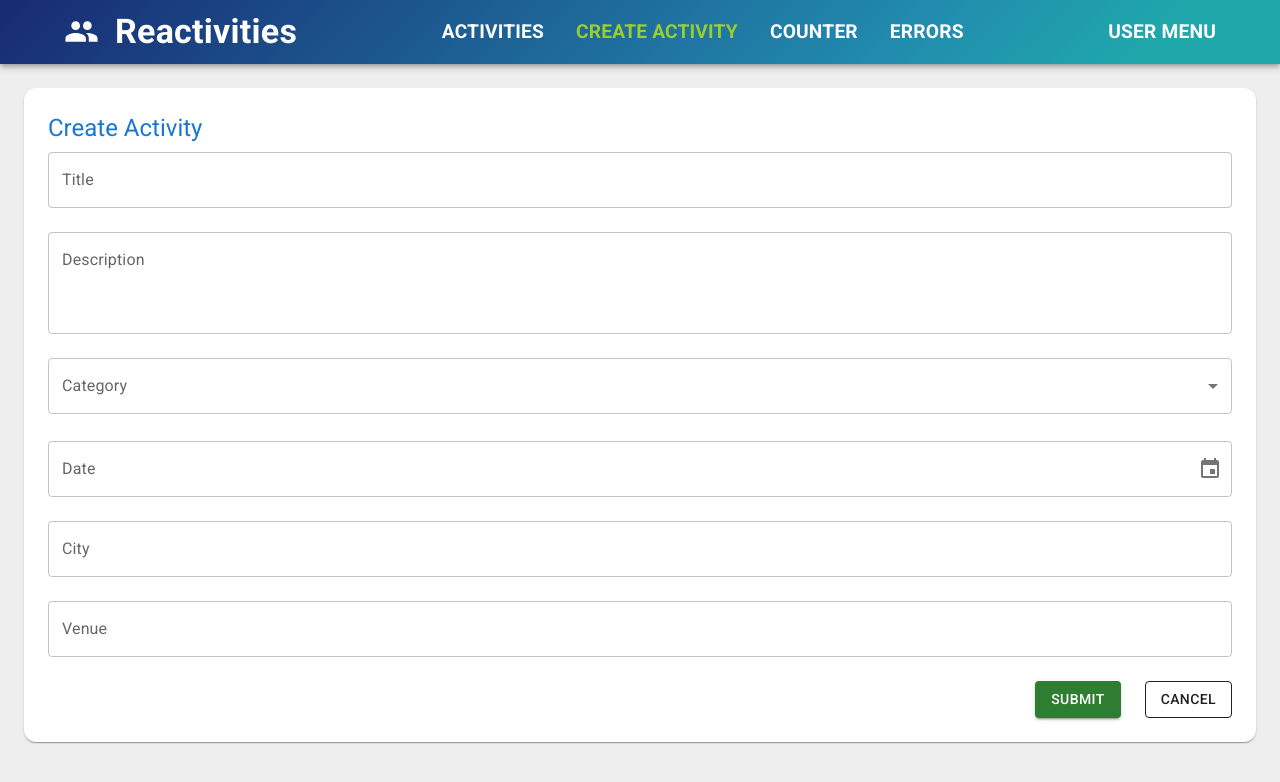
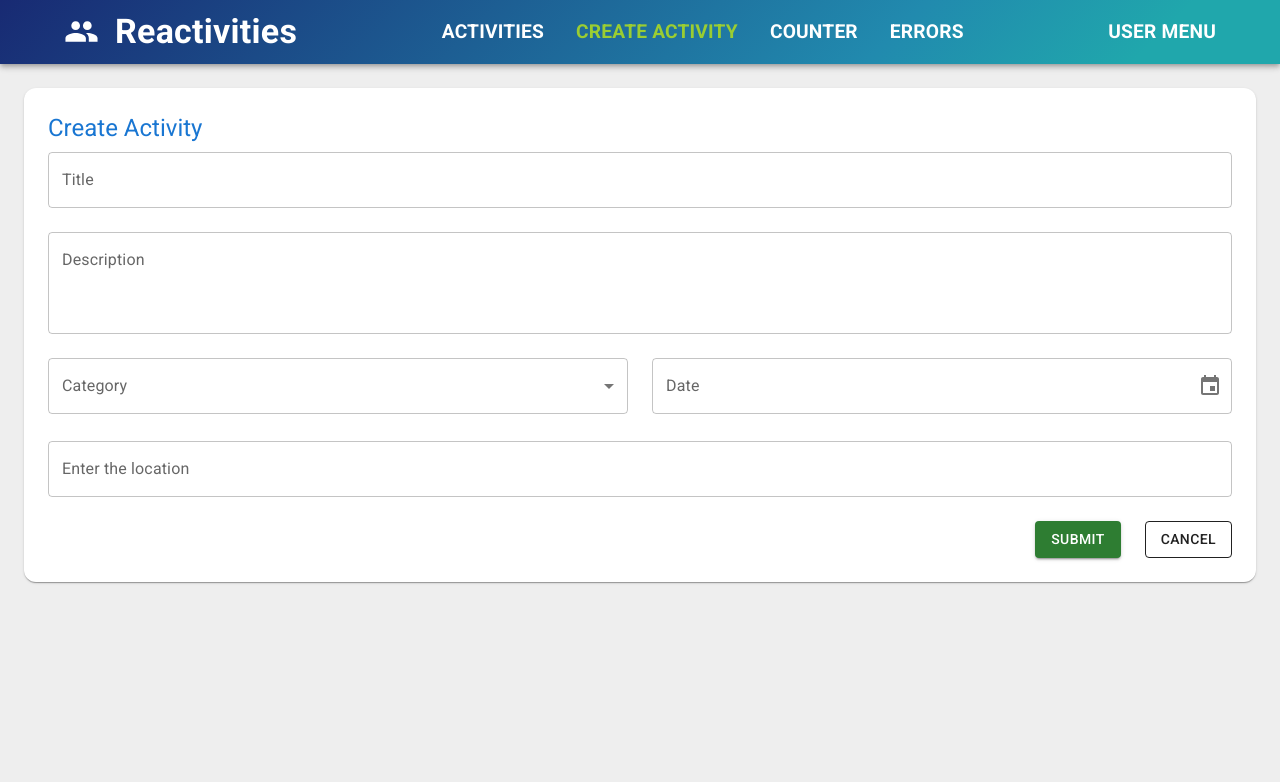
Before and after one commit to nanaessandoh/React_Dotnet_Project, a React (Vite) app in the folder clientapp/: page /createActivity in a window 1280 px wide. Shown: the top 782 px of the page. Built offline with nearby package versions, Linux system fonts and the light colour scheme.

Commit message:
Add location input

```diff
--- /dev/null
+++ b/clientapp/src/app/shared/components/LocationInput.tsx
@@ -0,0 +1,89 @@
+import { FieldValues, useController, UseControllerProps } from "react-hook-form"
+import { LocationIQSuggestion } from "../../../lib/types";
+import { useEffect, useMemo, useState } from "react";
+import { Box, debounce, ListItemButton, TextField, Typography } from "@mui/material";
+import axios from "axios";
+
+type Props<T extends FieldValues> = {} & UseControllerProps<T>
+
+const access_token = 'pk.5fe5bc7f0f9caad7fe7952c0f9a724bb';
+const locationURl = `https://api.locationiq.com/v1/autocomplete?key=${access_token}&limit=5&dedupe=1&`;
+
+const LocationInput = <T extends FieldValues>(props: Props<T>) => {
+    const { field, fieldState } = useController({ ...props })
+    const [loading, setLoading] = useState(false);
+    const [suggestions, setSuggestions] = useState<LocationIQSuggestion[]>([]);
+    const [inputValue, setInputValue] = useState(field.value || '');
+
+    // unCallback has issue when using debounce, so use useMemo instead
+    const fetchSuggestions = useMemo(
+        () => debounce(async (query: string) => {
+            if (!query || query.length < 3) {
+                setSuggestions([]);
+                return;
+            }
+
+            setLoading(true);
+
+            try {
+                const response = await axios.get<LocationIQSuggestion[]>(`${locationURl}q=${query}`);
+                setSuggestions(response.data);
+            } catch (error) {
+                console.error("Error fetching location suggestions:", error);
+            } finally {
+                setLoading(false);
+            }
+        }, 500), []);
+
+    useEffect(() => {
+        if (field.value && typeof field.value === 'object') {
+            setInputValue(field.value.venue || '');
+        } else {
+            setInputValue(field.value || '');
+        }
+    }, [field.value]);
+
+    const handleChange = async (value: string) => {
+        field.onChange(value);
+        fetchSuggestions(value);
+    }
+
+    const handleSelect = (location: LocationIQSuggestion) => {
+        const city = location.address?.city || location.address?.town || location.address?.village || '';
+        const venue = location.display_name;
+        const latitude = parseFloat(location.lat);
+        const longitude = parseFloat(location.lon);
+
+        setInputValue(venue);
+        field.onChange({ venue, city, latitude: latitude, longitude: longitude });
+        setSuggestions([]);
+    }
+
+    return (
+        <Box>
+            <TextField
+                {...props}
+                label="Enter the location"
+                value={inputValue}
+                onChange={e => handleChange(e.target.value)}
+                fullWidth
+                variant="outlined"
+                error={!!fieldState.error}
+                helperText={fieldState.error?.message}
+            />
+            {loading && <Typography>Loading...</Typography>}
+            {suggestions.map((suggestion) => (
+                <ListItemButton
+                    key={suggestion.place_id}
+                    divider
+                    sx={{ textAlign: 'left', border: '1px solid #ddd' }}
+                    onClick={() => handleSelect(suggestion)}
+                >
+                    {suggestion.display_name}
+                </ListItemButton>
+            ))}
+        </Box>
+    )
+}
+
+export default LocationInput
--- a/clientapp/src/features/activities/form/ActivityForm.tsx
+++ b/clientapp/src/features/activities/form/ActivityForm.tsx
@@ -1,7 +1,7 @@
 import { useEffect } from 'react';
 import { Box, Button, Paper, Typography } from '@mui/material';
 import { useActivities } from '../../../lib/hooks/useActivities';
-import { useParams } from 'react-router';
+import { useNavigate, useParams } from 'react-router';
 import { useForm } from 'react-hook-form';
 import { activitySchema, ActivitySchema } from '../../../lib/schemas/activitySchema';
 import { zodResolver } from '@hookform/resolvers/zod';
@@ -9,6 +9,8 @@ import TextInput from '../../../app/shared/components/TextInput';
 import SelectInput from '../../../app/shared/components/SelectInput';
 import { categoryOptions } from './categoryOptions';
 import DateTimeInput from '../../../app/shared/components/DateTimeInput';
+import LocationInput from '../../../app/shared/components/LocationInput';
+import { Activity } from '../../../lib/types';
 
 
 const ActivityForm = () => {
@@ -18,16 +20,47 @@ const ActivityForm = () => {
     });
     const { activityId } = useParams();
     const { createActivity, updateActivity, activity, isLoadingActivity } = useActivities(activityId);
+    const navigate = useNavigate();
 
     const onSubmit = async (data: ActivitySchema) => {
         console.log(data);
+        const { location, ...activityData } = data;
+        const flattendedData = { ...activityData, ...location } as Activity;
+        try {
+            if (activity) {
+                await updateActivity.mutateAsync({ ...activity, ...flattendedData }, {
+                    onSuccess: () => navigate(`/activities/${activity.activityId}`)
+                });
+            } else {
+                await createActivity.mutateAsync(flattendedData, {
+                    onSuccess: (createdActivity) => navigate(`/activities/${createdActivity.activityId}`)
+                });
+            }
+
+        } catch (error) {
+            console.log(error);
+        }
+    }
+
+    const handleCancel = () => {
+        if (activity) {
+            navigate(`/activities/${activity.activityId}`);
+        } else {
+            navigate('/activities');
+        }
     }
 
     useEffect(() => {
         if (activity) {
             reset({
                 ...activity,
-                date: new Date(activity.date)
+                date: new Date(activity.date),
+                location: {
+                    venue: activity.venue,
+                    city: activity.city,
+                    latitude: activity.latitude,
+                    longitude: activity.longitude,
+                }
             });
         }
     }, [activity, reset]);
@@ -43,15 +76,16 @@ const ActivityForm = () => {
             <Box component="form" display="flex" flexDirection="column" gap={3} autoComplete="off" onSubmit={handleSubmit(onSubmit)}>
                 <TextInput label="Title" control={control} name="title" />
                 <TextInput label="Description" control={control} name="description" multiline rows={3} />
-                <SelectInput items={categoryOptions} label="Category" control={control} name="category" />
-                <DateTimeInput label="Date" control={control} name="date" />
-                <TextInput label="City" control={control} name="city" />
-                <TextInput label="Venue" control={control} name="venue" />
+                <Box display="flex" gap={3}>
+                    <SelectInput items={categoryOptions} label="Category" control={control} name="category" />
+                    <DateTimeInput label="Date" control={control} name="date" />
+                </Box>
+                <LocationInput control={control} name="location" />
                 <Box display="flex" justifyContent="end" gap={3}>
                     <Button type="submit" variant="contained" color="success" disabled={createActivity.isPending || updateActivity.isPending}>
                         Submit
                     </Button>
-                    <Button variant="outlined" color="inherit">
+                    <Button variant="outlined" color="inherit" onClick={handleCancel}>
                         Cancel
                     </Button>
                 </Box>
--- a/clientapp/src/lib/hooks/useActivities.ts
+++ b/clientapp/src/lib/hooks/useActivities.ts
@@ -1,6 +1,7 @@
 import { useMutation, useQuery, useQueryClient } from "@tanstack/react-query";
 import agent from "../api/agent";
 import { useLocation } from "react-router";
+import { Activity } from "../types";
 
 export const useActivities = (activityId?: string) => {
     const queryClient = useQueryClient();
--- a/clientapp/src/lib/schemas/activitySchema.ts
+++ b/clientapp/src/lib/schemas/activitySchema.ts
@@ -7,8 +7,12 @@ export const activitySchema = z.object({
     description: requiredString("Description"),
     category: requiredString("Category"),
     date: z.date({ message: "Date is required" }),
-    city: requiredString("City"),
-    venue: requiredString("Venue")
+    location: z.object({
+        venue: requiredString("Venue"),
+        city: z.string().optional(),
+        latitude: z.number(),
+        longitude: z.number()
+    })
 });
 
 export type ActivitySchema = z.infer<typeof activitySchema>;
```
Also changed, not shown: clientapp/src/lib/types/index.d.ts (+31 -1 lines).
